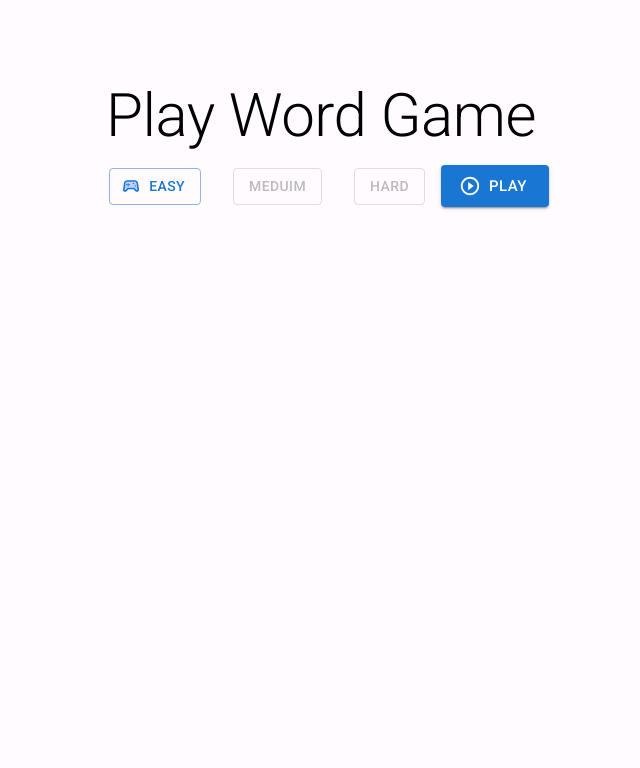
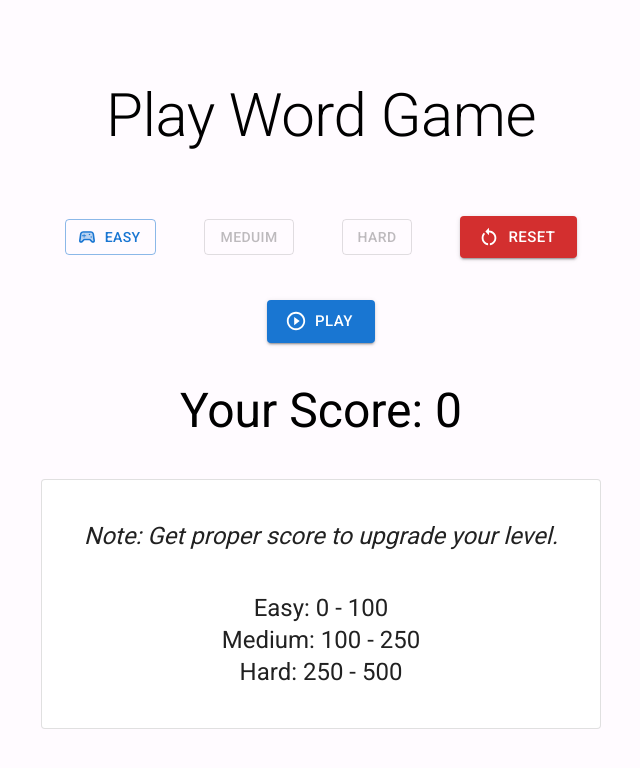
Before and after one commit to PrakashDahal/word-game, a React (Create React App) app: page / in a window 1280 px wide. Shown: the top 768 px of the page, without its empty margins (319-959 px from the left). Built offline with nearby package versions, Linux system fonts and the light colour scheme.

Commit message:
Add difficulty and finalize

```diff
--- a/src/App.js
+++ b/src/App.js
@@ -6,7 +6,8 @@ import StartPage from "./Components/StartPage";
 class App extends Component {
 
   state = {
-    isPlay: false
+    isPlay: false,
+    timer: 60
   }
 
   startGame = () => {
@@ -16,10 +17,13 @@ class App extends Component {
   }
 
   finishGame = () => {
-    this.setState({
-      isPlay: false
-    })
+    setTimeout(() => {
+      this.setState({
+        isPlay: false
+      })
+    }, 3000);
   }
+
 
   getPage() {
     if (this.state.isPlay) {
--- a/src/Components/GamePage.jsx
+++ b/src/Components/GamePage.jsx
@@ -8,25 +8,25 @@ const randomWords = require('random-words');
 
 
 function getRandomWord() {
-    // Todo: take more words of array and take larger text words
-    // Eg; more than 4
     const word = randomWords({ exactly: 2, maxLength: 20 }).join('');
-
-
     // suffle nicely
     // https://stackoverflow.com/questions/2724509/shuffling-words-in-a-sentence-in-javascript-coding-horror-how-to-improve
     return word.split('').sort(() => Math.floor(Math.random() * Math.floor(3)) - 1).join('')
 }
 
 class GamePage extends Component {
+
+    constructor(props) {
+        super(props)
+    }
+
     state = {
         randomWord: getRandomWord(),
         currentWord: '',
         wordList: [],
-        mark: 0,
-        timer: 60
+        score: localStorage.getItem('score') || 0,
+        timer: this.getTimerValue(),
     }
-
 
     handleEnter = (e) => {
         this.setState({
@@ -42,11 +42,10 @@ class GamePage extends Component {
                     if (result.title === 'No Definitions Found') {
                         console.log('Enter Valid word')
                     } else {
-                        // separate marks calculation
-                        //
-                        const mark = this.state.mark + 1
+                        const score = Number(this.state.score) + 1
+                        this.saveScores(score)
                         this.setState({
-                            mark: mark
+                            score: score
                         })
                     }
                 },
@@ -55,6 +54,10 @@ class GamePage extends Component {
                 }
             )
 
+    }
+
+    saveScores = (score) => {
+        localStorage.setItem('score', score);
     }
 
     handleSubmit = (e) => {
@@ -77,11 +80,33 @@ class GamePage extends Component {
                 () => this.decreaseTimer(),
                 1000
             );
+        } else {
+            clearInterval(this.timerID);
         }
     }
 
     componentWillUnmount() {
         clearInterval(this.timerID);
+    }
+
+    resetState() {
+        this.setState({
+            currentWord: '',
+            wordList: [],
+            score: localStorage.getItem('score') || 0,
+            timer: 0,
+        })
+    }
+
+    getTimerValue(){
+        const scoreVal = localStorage.getItem('score') || 0
+        if(scoreVal > 250){
+            return 30
+        } else if (scoreVal > 100){
+            return 45
+        } else {
+            return 60
+        }
     }
 
     decreaseTimer() {
@@ -90,9 +115,10 @@ class GamePage extends Component {
             timer: timer
         })
         if (timer <= 0) {
-            setTimeout(() => {
-                this.props.finishGame()
-            }, 5000);
+
+            this.resetState()
+            clearInterval(this.timerID);
+            this.props.finishGame()
         }
     }
 
@@ -125,26 +151,22 @@ class GamePage extends Component {
                             </Box>
                         </Typography>
 
-                        <Typography variant='h5' sx={{ m: 4 }}>
-                            Timer: <Chip label={this.state.timer} size="large" />
+                        <Typography variant='h4' sx={{ m: 4 }}>
+                            Score: {this.state.score} ,
+                            Timer: <Chip label={this.state.timer} size="large" sx={{ p: 2 }} />
                         </Typography>
 
                         <form onSubmit={this.handleSubmit} sx={{ m: 4 }}>
-                            <TextField id="matchingWords" label="Matching word" variant="outlined" size='large' onChange={this.handleEnter} value={this.state.currentWord} autoComplete="off" disabled={!this.state.timer > 0} />
+                            <TextField id="matchingWords" label="Matching word" variant="outlined" size='large'
+                                onChange={this.handleEnter} value={this.state.currentWord} autoComplete="off" disabled={!this.state.timer > 0} autoFocus
+                                helperText="More than 2 words are valid"
+                            />
                         </form>
 
-                        {/* <Box sx={{ m: 4 }}> */}
                         <WordListComponent wordList={this.state.wordList} />
-                        {/* </Box> */}
 
                     </Box>
                 </Box>
-
-
-                <Typography variant='h2'>
-                    {this.state.mark}
-                </Typography>
-
             </>
         );
     }
--- a/src/Components/StartPage.jsx
+++ b/src/Components/StartPage.jsx
@@ -1,13 +1,48 @@
 import React, { Component } from 'react';
-import { Box, Button, Typography } from "@mui/material";
+import { Box, Button, Card, Typography } from "@mui/material";
 import PlayCircleOutlineIcon from '@mui/icons-material/PlayCircleOutline';
+import RestartAltIcon from '@mui/icons-material/RestartAlt';
 
 import '../App.css'
 import { SportsEsportsTwoTone } from '@mui/icons-material';
 
+
+const DifficultyEnum = {
+    Easy: 'easy',
+    Medium: 'medium',
+    Hard: 'hard'
+}
 class StartPage extends Component {
-    state = {
-        difficulty: 'easy'
+
+    constructor(props) {
+        super(props)
+    }
+
+    getDifficultyLevel() {
+        const scoreValue = this.getScore()
+        if ( scoreValue > 250) {
+            return DifficultyEnum.Hard
+        } else if (scoreValue > 100) {
+            return DifficultyEnum.Medium
+        } else {
+            return DifficultyEnum.Easy
+        }
+    }
+
+    getScore() {
+        return localStorage.getItem('score') || 0
+    }
+
+    checkCurrentDifficulty = (difficulty) => {
+        if (this.getDifficultyLevel() === difficulty) {
+            return true
+        }
+        return false
+    }
+
+    resetScore = () => {
+        localStorage.setItem('score', 0)
+        window.location.reload();
     }
 
     render() {
@@ -15,18 +50,64 @@ class StartPage extends Component {
             <>
                 <Box className="centerContent" mt={10}>
                     <Box m="auto" className='centerText'>
-                        <Typography variant="h2">
+                        <Typography variant="h2" mb={5}>
                             Play Word Game
                         </Typography>
 
-                        <Button variant="outlined" size="medium" sx={{ m: 2 }} startIcon={this.state.difficulty === 'easy' && <SportsEsportsTwoTone />}>
+                        <Button variant="outlined" size="medium" sx={{ m: 3 }}
+                            disabled={!this.checkCurrentDifficulty(DifficultyEnum.Easy)}
+                            startIcon={this.checkCurrentDifficulty(DifficultyEnum.Easy) && <SportsEsportsTwoTone />}
+                        >
                             Easy
                         </Button>
-                        <Button variant="outlined" size="medium" sx={{ m: 2 }} disabled>Meduim</Button>
-                        <Button variant="outlined" size="medium" sx={{ m: 2 }} disabled>Hard</Button>
 
-                        <Button variant="contained" size="large" startIcon={<PlayCircleOutlineIcon></PlayCircleOutlineIcon>} disabled={false} onClick={this.props.playGame}>Play</Button>
+                        <Button variant="outlined" size="medium" sx={{ m: 3 }}
+                            disabled={!this.checkCurrentDifficulty(DifficultyEnum.Medium)}
+                            startIcon={this.checkCurrentDifficulty(DifficultyEnum.Medium) && <SportsEsportsTwoTone />}
+                        >
+                            Meduim
+                        </Button>
+
+                        <Button variant="outlined" size="medium" sx={{ m: 3 }}
+                            disabled={!this.checkCurrentDifficulty(DifficultyEnum.Hard)}
+                            startIcon={this.checkCurrentDifficulty(DifficultyEnum.Hard) && <SportsEsportsTwoTone />}
+                        >
+                            Hard
+                        </Button>
+
+                        <Button variant="contained" size="large" sx={{ m: 3 }}
+                            startIcon={<RestartAltIcon></RestartAltIcon>} color="error"
+                            onClick={this.resetScore}
+                        >
+                            Reset
+                        </Button>
+
+                        <br />
+                        <br />
+                        <Button variant="contained" size="large" startIcon={<PlayCircleOutlineIcon></PlayCircleOutlineIcon>} onClick={this.props.playGame}>Play</Button>
+
+
+
+                        <Typography variant="h3" sx={{ m: 5 }}>
+                            Your Score: {localStorage.getItem('score') || 0}
+                        </Typography>
+
+                        <Card variant="outlined">
+                            <Typography variant="h5" sx={{ m: 5 }}>
+                                <em>
+                                    Note: Get proper score to upgrade your level.
+                                </em>
+                            </Typography>
+                            <Typography variant="h5" sx={{ m: 5 }}>
+                                Easy: 0 - 100
+                                <br />
+                                Medium: 100 - 250
+                                <br />
+                                Hard: 250 - 500
+                            </Typography>
+                        </Card>
                     </Box>
+
                 </Box>
             </>
         );
```
